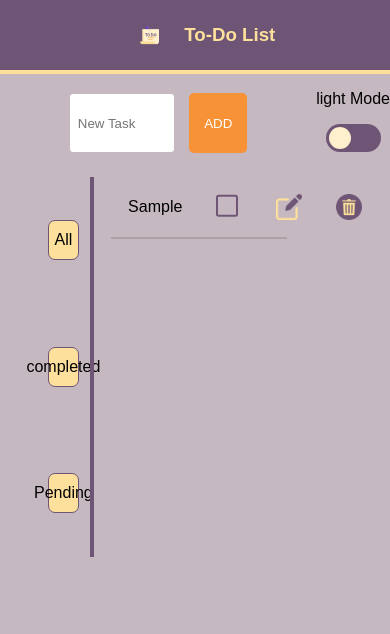
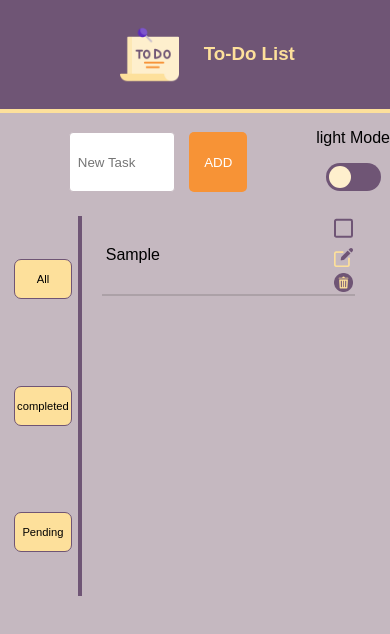
Before and after one commit to malak-momani/task1, a React (Create React App) app: page / in a window 390 px wide. Both pictures are taken after typing "Sample" into the empty fields and a click on the button "ADD". Shown: the top 634 px of the page. Built offline with nearby package versions, Linux system fonts and the light colour scheme; a web font is replaced by a local one.

Commit message:
responsive for mobile added

```diff
--- a/src/App.css
+++ b/src/App.css
@@ -1,6 +1,7 @@
 .App {
   text-align: center;
-
+  width: 100%;
+  max-width: 100%;
 }
 
 .App-logo {
--- a/src/Components/Header/header.css
+++ b/src/Components/Header/header.css
@@ -11,4 +11,7 @@
     background-color: var(--salt-box);
     color: var(--golden-glow);
     border-bottom: 4px solid var(--golden-glow);
+    width: 100%;
+    max-width: 100%;
+    flex-wrap: wrap;
 }
--- a/src/Components/Tasks/tasks.css
+++ b/src/Components/Tasks/tasks.css
@@ -18,7 +18,7 @@
     flex-direction: row;
     margin-left: auto;
     margin-right: auto;
-    width: 90%;
+    width: 100%;
 }
 
 .task-field {
@@ -91,7 +91,7 @@ input[type="checkbox"]:checked::before {
     display: flex;
     flex-direction: row;
     justify-content: right;
-    justify-items: center;
+    /* justify-items: center; */
     flex-shrink: 0;
     flex-grow: 0;
     width: 180px;
@@ -115,6 +115,8 @@ input[type="checkbox"]:checked::before {
     padding: 2vh;
     flex: 1;
     color: var(--text);
+    flex-wrap: wrap;
+
 }
 
 .task-text {
--- a/src/index.css
+++ b/src/index.css
@@ -39,3 +39,45 @@ code {
   font-family: source-code-pro, Menlo, Monaco, Consolas, 'Courier New',
     monospace;
 }
+
+@media screen and (max-width: 760px) {
+
+  .container .item {
+    width: 100%;
+    font-size: 70%;
+    margin-right: 20%;
+  }
+
+  .flex-item {
+    padding: 0.5vh !important;
+  }
+
+  .task-controls {
+    /* background-color: #242033; */
+    flex-direction: column !important;
+    flex-wrap: wrap;
+    justify-content: flex-end;
+    /* justify-items: center; */
+
+    width: 25px !important;
+  }
+
+  .task-list {
+    width: 65% !important;
+  }
+
+  input[type="checkbox"] {
+    width: 1.2em !important;
+    height: 1.2em !important;
+  }
+
+  input[type="checkbox"]::before {
+    width: 0.75em !important;
+    height: 0.75em !important;
+  }
+
+  .logo {
+    height: 15% !important;
+    width: 15% !important;
+  }
+}
```
